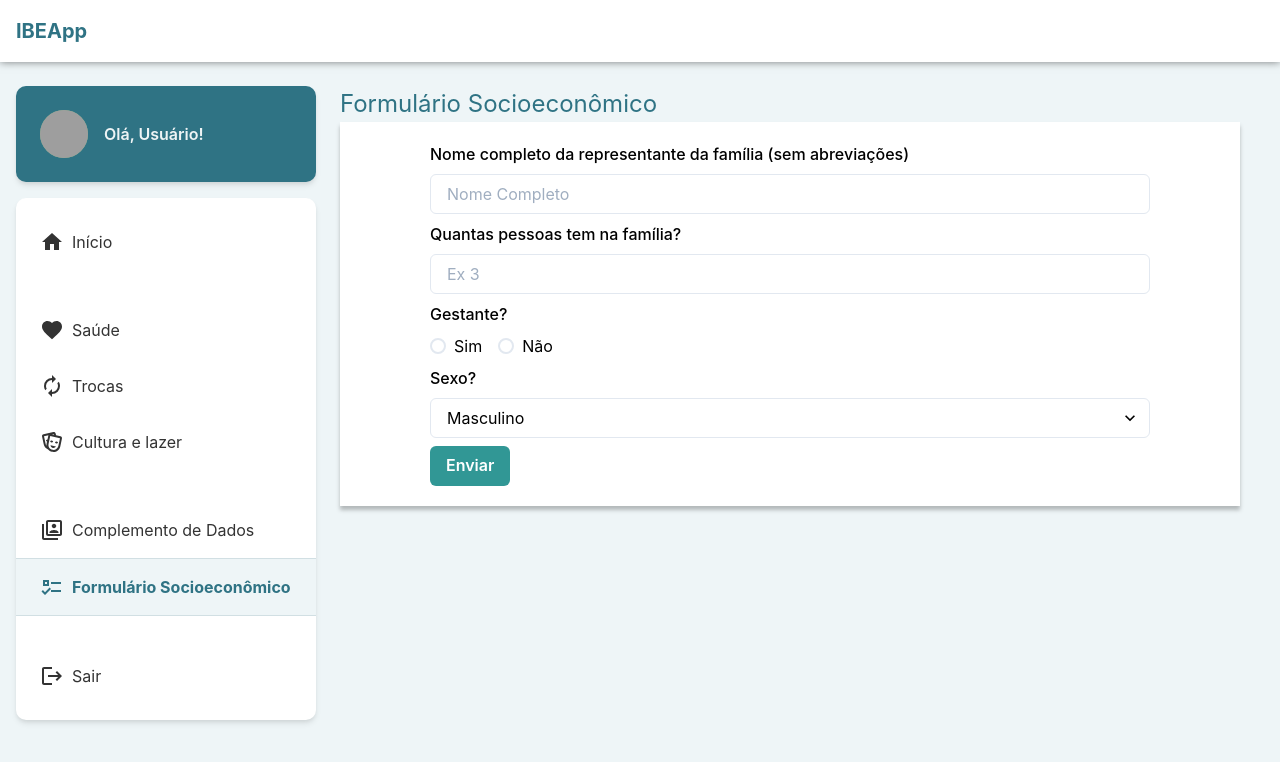
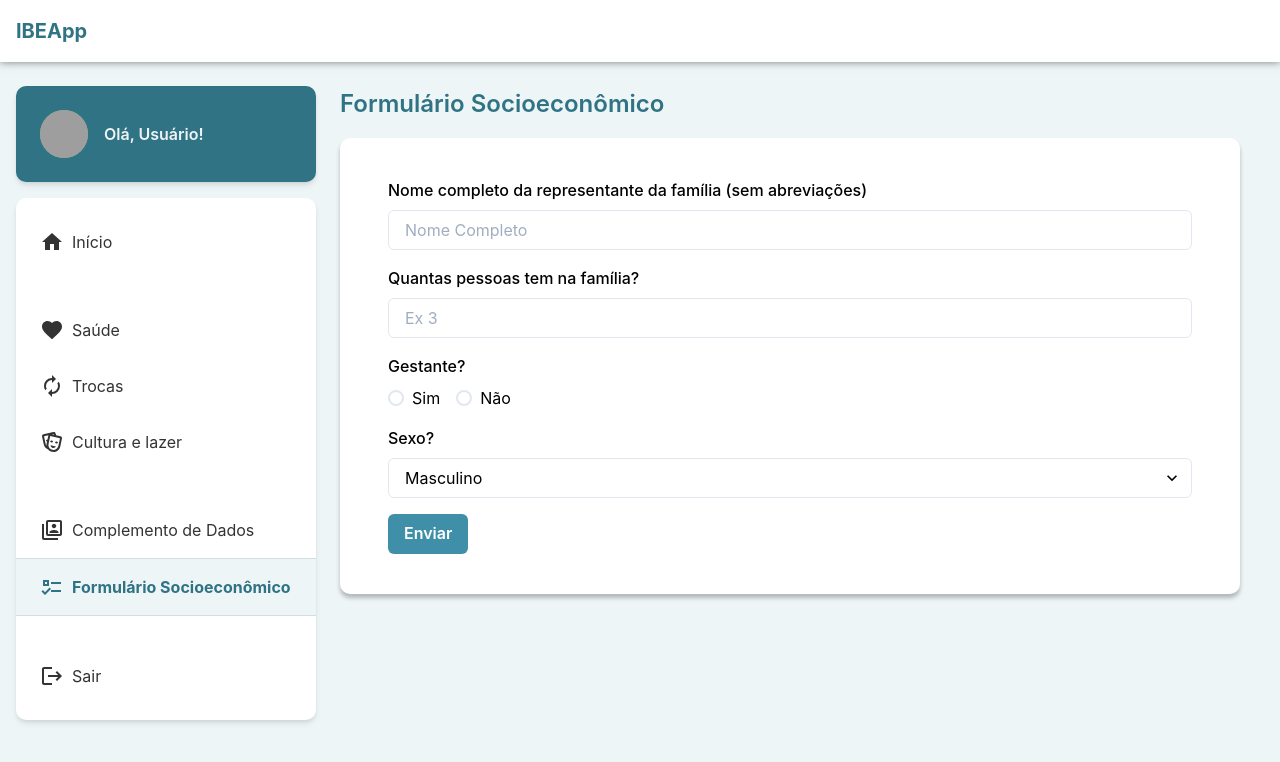
Before and after one commit to CodelabUnifesp/ibeac-web, a React (Create React App) app: page /form in a window 1280 px wide. Shown: the top 762 px of the page. Built offline with nearby package versions, Linux system fonts and the light colour scheme; grey boxes are pictures that could not be loaded; the HTML template or start-up script is replaced by a standard one.

Commit message:
pequenos ajustes no css

```diff
--- a/src/screens/Form/index.js
+++ b/src/screens/Form/index.js
@@ -1,4 +1,5 @@
 import React, {useState} from 'react';
+import PropTypes from 'prop-types';
 import {
   Text,
   Box,
@@ -65,25 +66,27 @@ const Form = (...props) => {
 
     return buildedQuestions;
   };
+
   return (
     <S.Wrapper px={{base: 0, lg: 6}}>
-      <Text color="#2f7384" fontSize="2xl">
+      <Text color="#2f7384" fontSize="2xl" fontWeight={600} marginBottom={4}>
         Formulário Socioeconômico
       </Text>
       <Box
+        borderRadius={10}
         bg={{base: 'white', lg: 'white'}}
         color={{base: 'white', lg: 'white'}}
         boxShadow="0px 0.25rem 0.25rem 0px rgba(0, 0, 0, 0.25)">
         <Stack
-          margin="20px 10%"
-          spacing={2}
+          mx={12}
+          my={10}
+          spacing={4}
           align="flex-start"
           justify="center"
           direction="column">
           {questions ? buildQuestions() : null}
           <Button
-            mt={4}
-            colorScheme="teal"
+            colorScheme="primary"
             isLoading={props.isSubmitting}
             type="submit">
             Enviar
@@ -94,4 +97,8 @@ const Form = (...props) => {
   );
 };
 
+Form.propTypes = {
+  isSubmitting: PropTypes.bool.isRequired,
+};
+
 export default Form;
```
